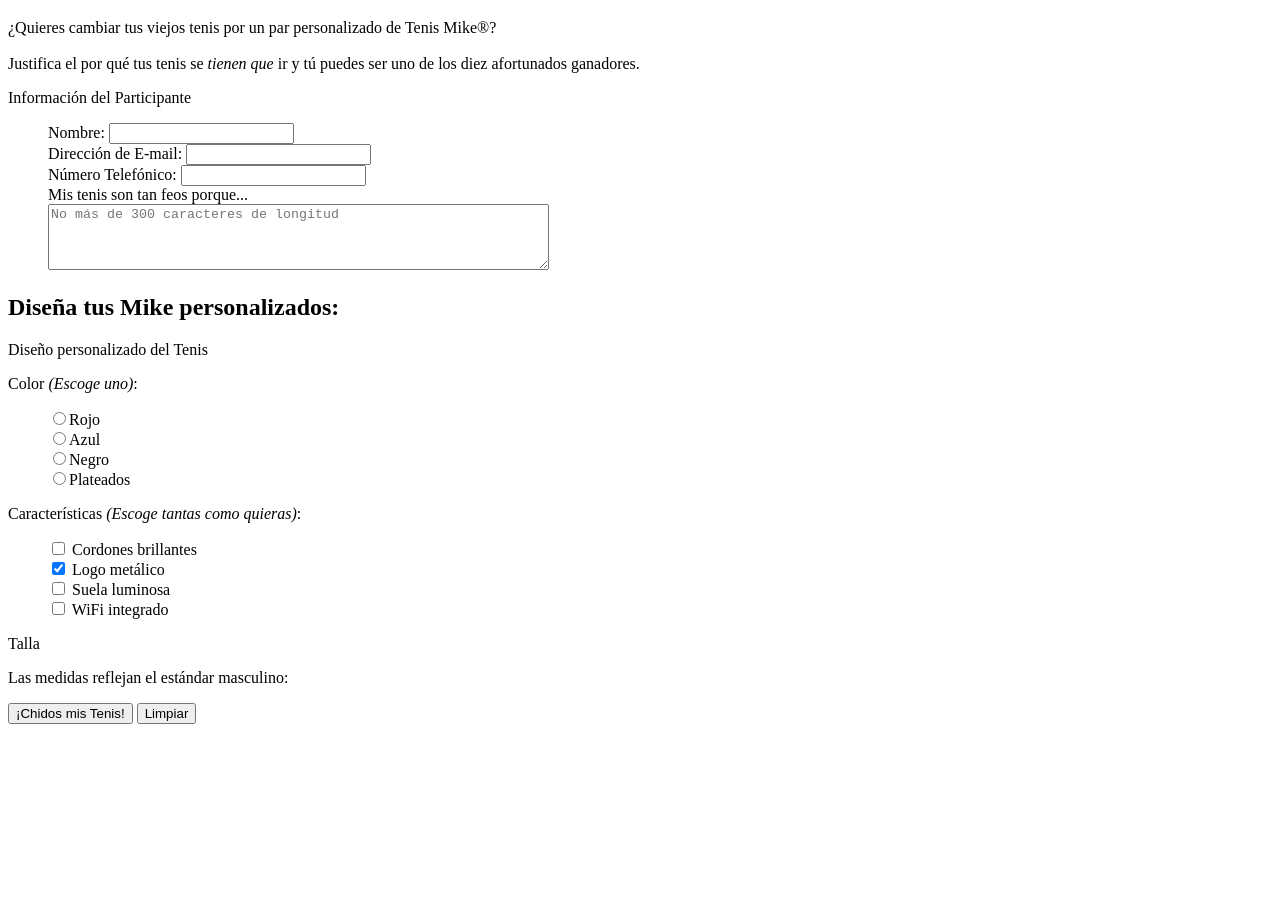
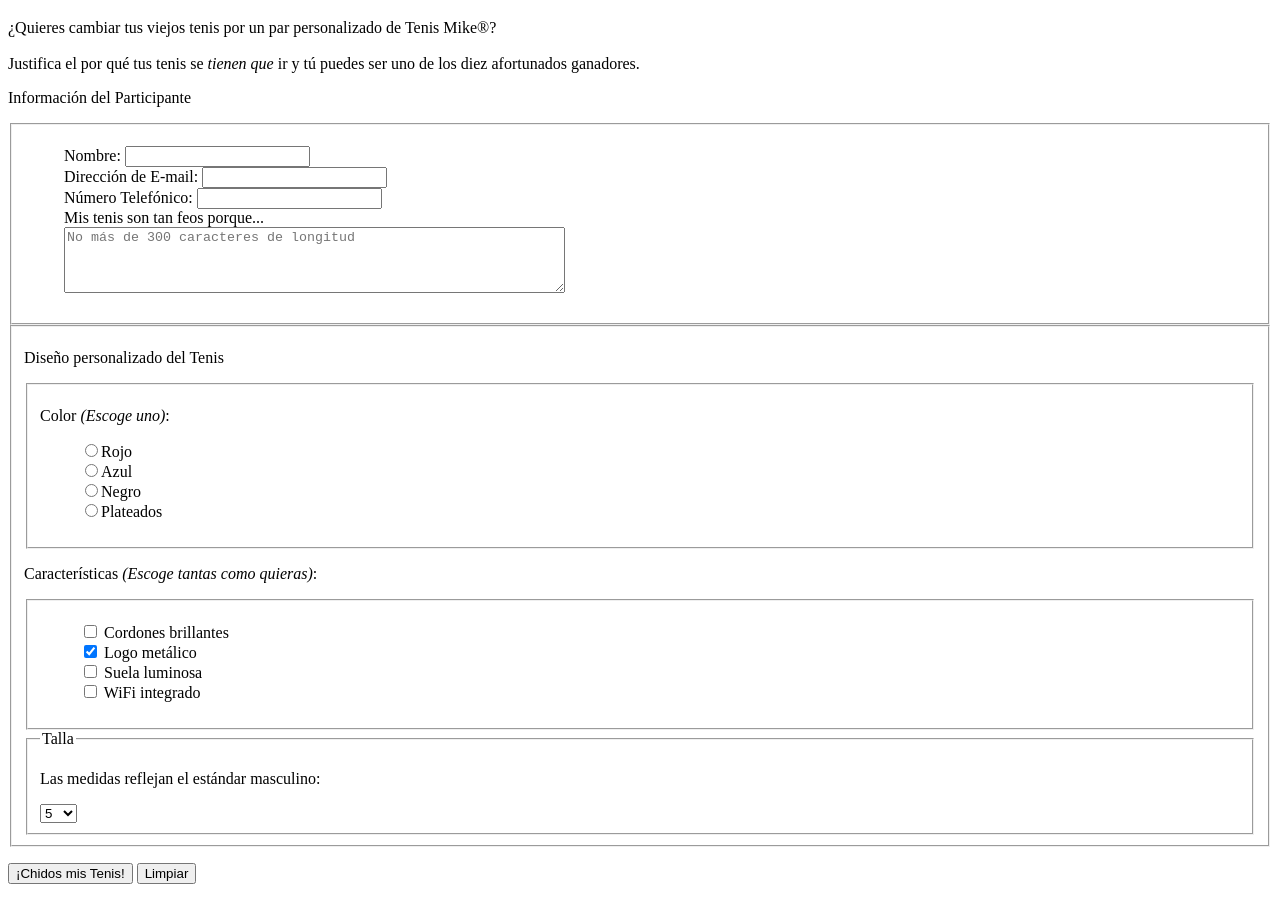
Before and after one commit to Lnzeter/hweb, a plain HTML site: page p09/formulario.html in a window 1280 px wide. Shown: the part 61-961 px from the top of the page. Before the commit the page ends 801 px from the top, so only its background shows below. Drawn offline with Linux system fonts and the light colour scheme.

Commit message:
Ejercicio 3 terminado

```diff
--- a/p09/formulario.html
+++ b/p09/formulario.html
@@ -19,7 +19,7 @@
     <!-- INICIO DEL FORMULARIO (EJERCICIO 1) -->
      <form action="http://localhost/hweb/practicas/p09/cooncurso.php" method="POST">
     <p>Información del Participante</p>
-
+    <fieldset>
     <ul>
             <li>Nombre: <input type="text" name="name"></li>
             <li>Dirección de E-mail: <input type="email" name="email"></li>
@@ -29,11 +29,10 @@
                 <textarea name="story" rows="4" cols="60" maxlength="300" placeholder="No más de 300 caracteres de longitud"></textarea>
             </li>
     </ul>
-
-    <h2>Diseña tus Mike personalizados:</h2>
-
+    </fieldset>
+    <fieldset>
     <p>Diseño personalizado del Tenis</p>
-
+    <fieldset>
     <p>Color <em>(Escoge uno)</em>:</p>
       <ul>
       <li><input type="radio" name="color" value="red">Rojo</li>
@@ -41,17 +40,35 @@
       <li><input type="radio" name="color" value="black">Negro</li>
       <li><input type="radio" name="color" value="silver">Plateados</li>
       </ul>
+      </fieldset>
 
     <p>Características <em>(Escoge tantas como quieras)</em>:</p>
+      <fieldset>
       <ul>
               <li><input type="checkbox" name="features[]" value="laces"> Cordones brillantes</li>
               <li><input type="checkbox" name="features[]" value="metal_logo" checked> Logo metálico</li>
               <li><input type="checkbox" name="features[]" value="glowing_sole"> Suela luminosa</li>
               <li><input type="checkbox" name="features[]" value="wifi"> WiFi integrado</li>
       </ul>
+      </fieldset>
 
-    <p>Talla</p>
-    <p>Las medidas reflejan el estándar masculino:</p>
+    <fieldset>
+                <legend>Talla</legend>
+                <p>Las medidas reflejan el estándar masculino:</p>
+                <select name="size" size="1">
+                    <option value="3">3</option>
+                    <option value="4">4</option>
+                    <option value="5" selected>5</option>
+                    <option value="6">6</option>
+                    <option value="7">7</option>
+                    <option value="8">8</option>
+                    <option value="9">9</option>
+                    <option value="10">10</option>
+                    <option value="11">11</option>
+                </select>
+            </fieldset>
+
+        </fieldset>
     <p>
             <input type="submit" value="¡Chidos mis Tenis!">
             <input type="reset" value="Limpiar">
```
